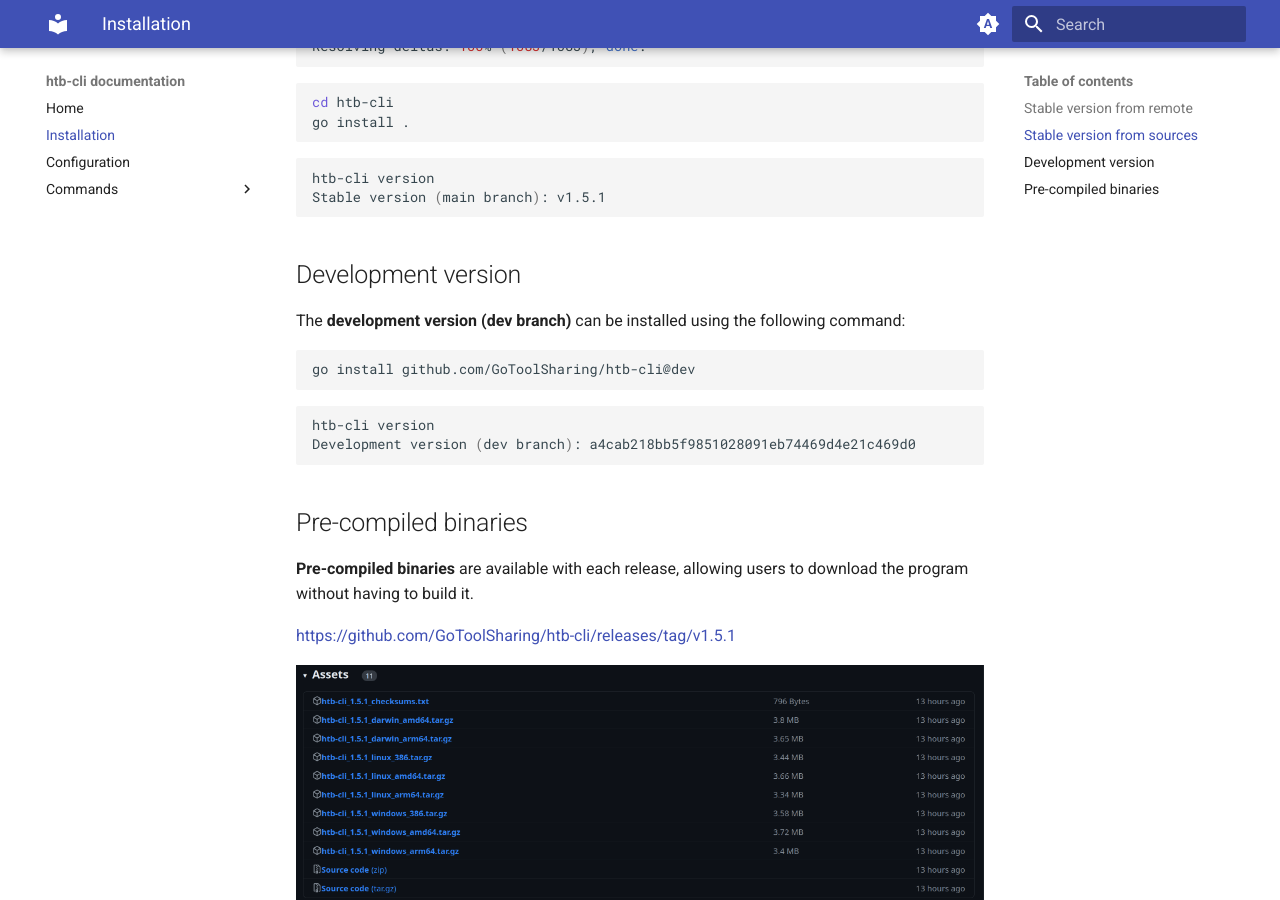
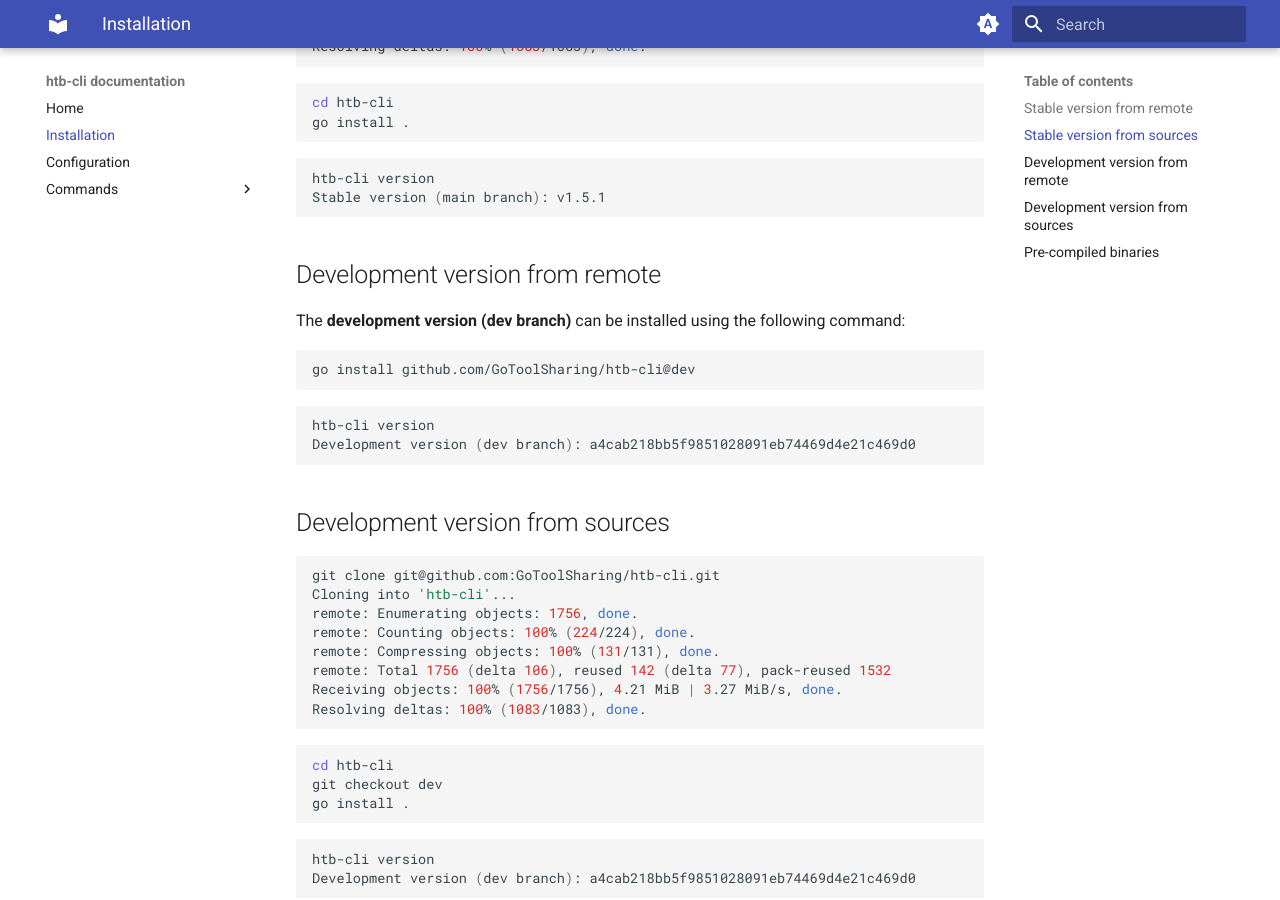
Before and after one commit to GoToolSharing/htb-cli-documentation, an MkDocs documentation site: the page built from docs/installation.md, in a window 1280 px wide and 900 px high, scrolled down 794 px. Built offline with MkDocs 1.6.1 and Material for MkDocs 9.7.7, drawn with Linux system fonts in a browser that asks for light colours.

Commit message:
Add dev installation from sources

````diff
--- a/docs/installation.md
+++ b/docs/installation.md
@@ -45,12 +45,36 @@
 Stable version (main branch): v1.5.1
 ```
 
-## Development version
+## Development version from remote
 
 The **development version (dev branch)** can be installed using the following command:
 
 ```bash
 go install github.com/GoToolSharing/htb-cli@dev
+```
+
+```bash
+htb-cli version
+Development version (dev branch): a4cab218bb5f9851028091eb74469d4e21c469d0
+```
+
+## Development version from sources
+
+```bash
+git clone git@github.com:GoToolSharing/htb-cli.git
+Cloning into 'htb-cli'...
+remote: Enumerating objects: 1756, done.
+remote: Counting objects: 100% (224/224), done.
+remote: Compressing objects: 100% (131/131), done.
+remote: Total 1756 (delta 106), reused 142 (delta 77), pack-reused 1532
+Receiving objects: 100% (1756/1756), 4.21 MiB | 3.27 MiB/s, done.
+Resolving deltas: 100% (1083/1083), done.
+```
+
+```bash
+cd htb-cli
+git checkout dev
+go install .
 ```
 
 ```bash
````
